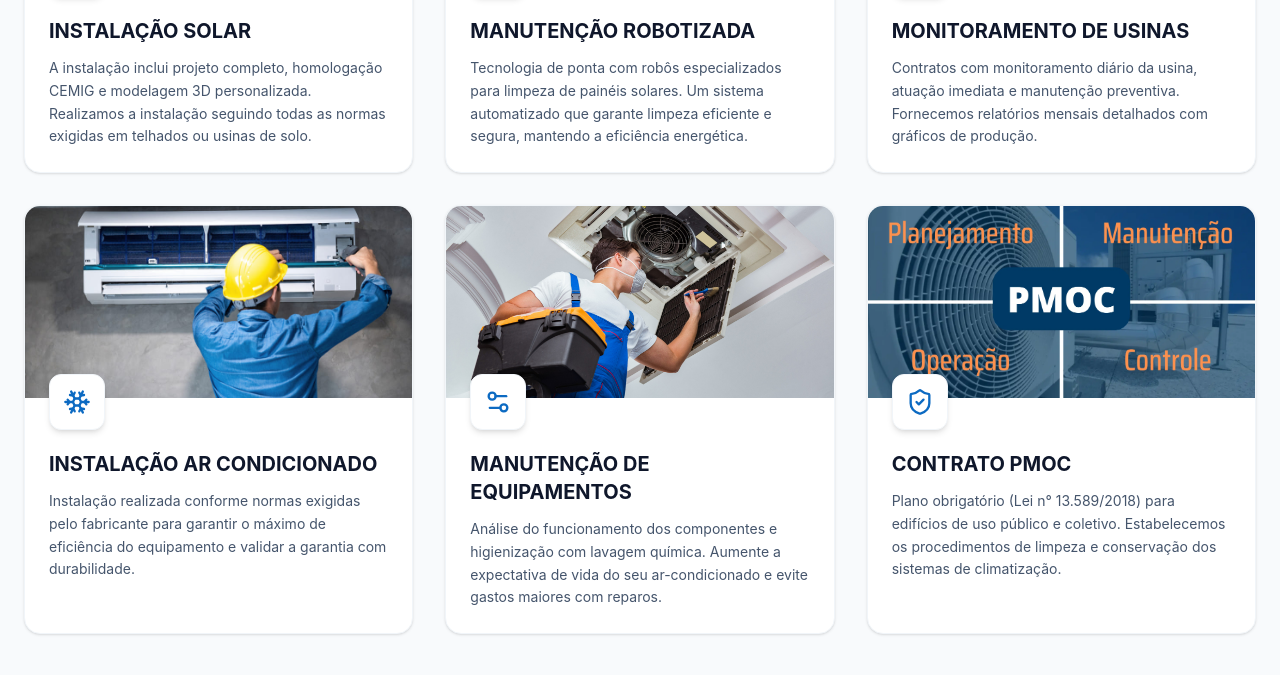
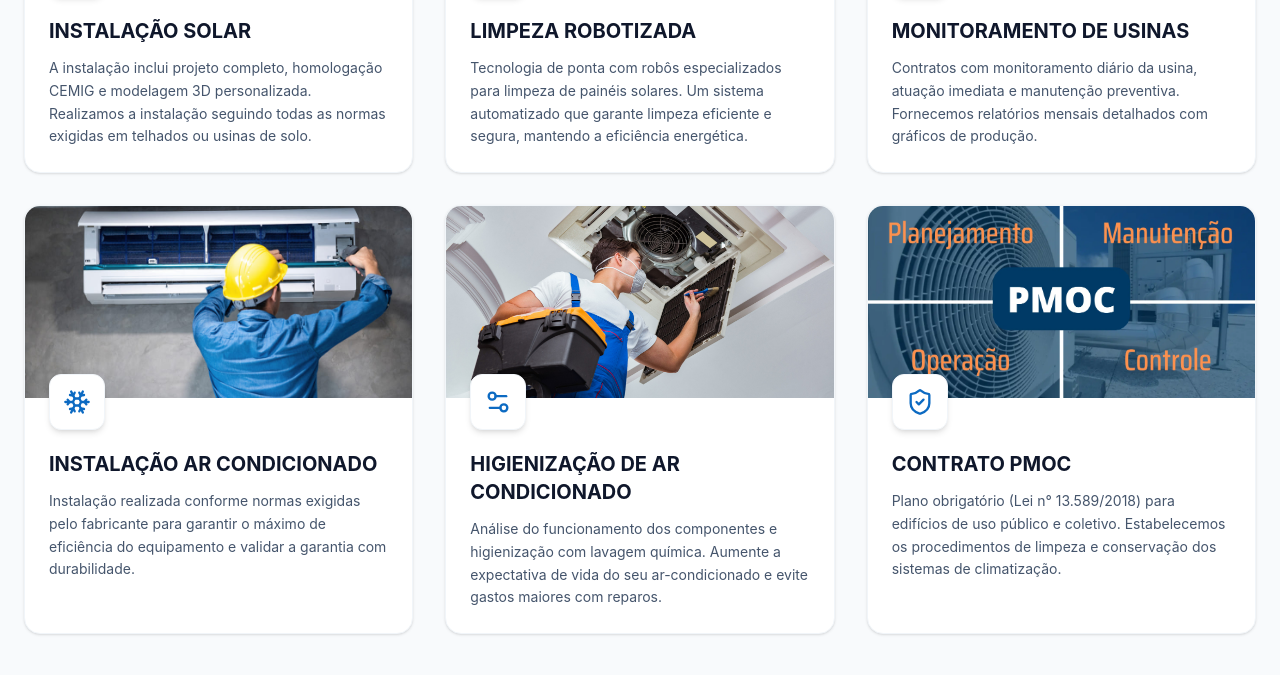
Before and after one commit to DanielDamasc/MjSite, a website built with Vite: page index.html in a window 1280 px wide. Shown: the part 2191-2866 px from the top of the page. Built offline with nearby package versions, Linux system fonts and the light colour scheme.

Commit message:
altera títulos de alguns cards

```diff
--- a/index.html
+++ b/index.html
@@ -182,16 +182,16 @@
             </div>
           </div>
 
-          <!-- Card 2: Manutenção Robotizada -->
+          <!-- Card 2: Limpeza Robotizada -->
           <div class="bg-white rounded-2xl shadow-sm hover:shadow-xl transition-all duration-300 border border-slate-100 group overflow-hidden flex flex-col">
             <div class="relative h-48 w-full overflow-hidden">
-              <img src="src/assets/robo_solo.jpg" alt="Manutenção Robotizada" class="w-full h-full object-cover transition-transform duration-700 group-hover:scale-110">
+              <img src="src/assets/robo_solo.jpg" alt="Limpeza Robotizada" class="w-full h-full object-cover transition-transform duration-700 group-hover:scale-110">
             </div>
             <div class="p-6 relative flex-1">
               <div class="w-14 h-14 bg-white border border-slate-100 shadow-md rounded-xl flex items-center justify-center -mt-12 mb-5 relative z-10 group-hover:bg-primary group-hover:border-primary transition-all duration-300">
                 <i data-lucide="cpu" class="w-7 h-7 text-primary group-hover:text-white transition-colors"></i>
               </div>
-              <h4 class="text-xl font-bold text-slate-900 mb-3">MANUTENÇÃO ROBOTIZADA</h4>
+              <h4 class="text-xl font-bold text-slate-900 mb-3">LIMPEZA ROBOTIZADA</h4>
               <p class="text-slate-600 text-sm leading-relaxed">
                 Tecnologia de ponta com robôs especializados para limpeza de painéis solares. Um sistema automatizado que garante limpeza eficiente e segura, mantendo a eficiência energética.
               </p>
@@ -230,16 +230,16 @@
             </div>
           </div>
 
-          <!-- Card 5: Manutenção de Equipamentos -->
+          <!-- Card 5: Higienização de Ar Condicionado -->
           <div class="bg-white rounded-2xl shadow-sm hover:shadow-xl transition-all duration-300 border border-slate-100 group overflow-hidden flex flex-col">
             <div class="relative h-48 w-full overflow-hidden">
-              <img src="src/assets/higienizacao_ar.webp" alt="Manutenção de Equipamentos" class="w-full h-full object-cover transition-transform duration-700 group-hover:scale-110">
+              <img src="src/assets/higienizacao_ar.webp" alt="Higienização de Ar Condicionado" class="w-full h-full object-cover transition-transform duration-700 group-hover:scale-110">
             </div>
             <div class="p-6 relative flex-1">
               <div class="w-14 h-14 bg-white border border-slate-100 shadow-md rounded-xl flex items-center justify-center -mt-12 mb-5 relative z-10 group-hover:bg-primary group-hover:border-primary transition-all duration-300">
                 <i data-lucide="settings-2" class="w-7 h-7 text-primary group-hover:text-white transition-colors"></i>
               </div>
-              <h4 class="text-xl font-bold text-slate-900 mb-3">MANUTENÇÃO DE EQUIPAMENTOS</h4>
+              <h4 class="text-xl font-bold text-slate-900 mb-3">HIGIENIZAÇÃO DE AR CONDICIONADO</h4>
               <p class="text-slate-600 text-sm leading-relaxed">
                 Análise do funcionamento dos componentes e higienização com lavagem química. Aumente a expectativa de vida do seu ar-condicionado e evite gastos maiores com reparos.
               </p>
```
Also changed, not shown: src/assets/escovao.jpeg (added).
